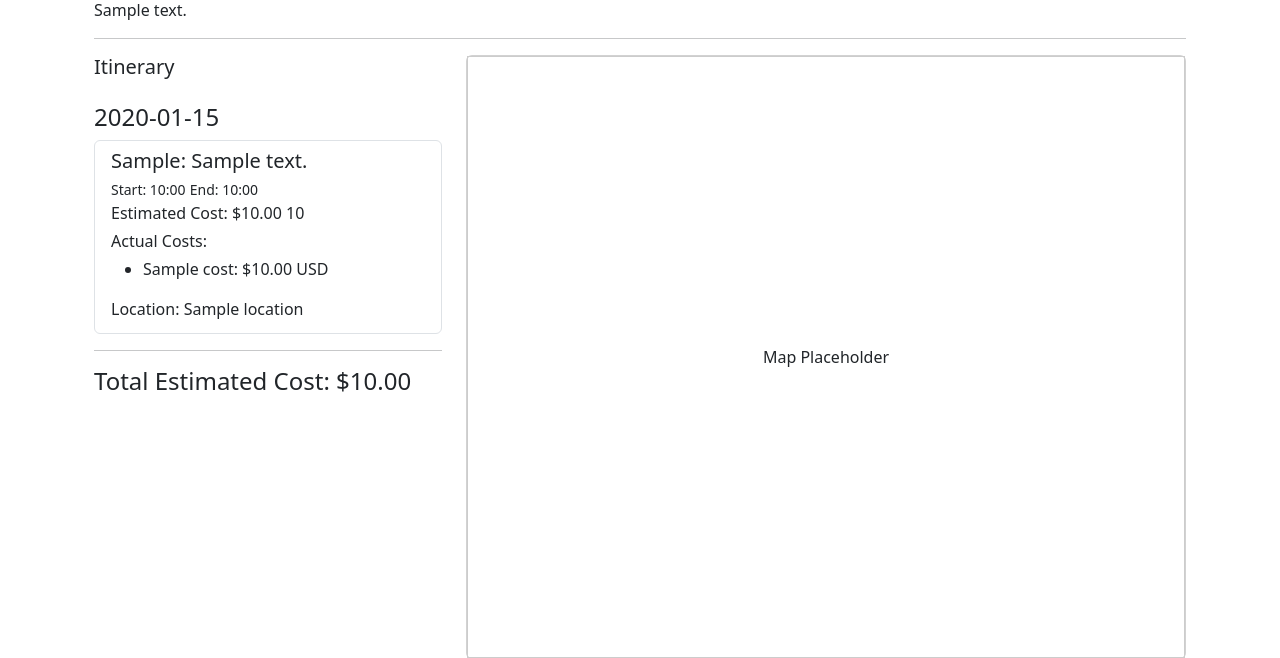
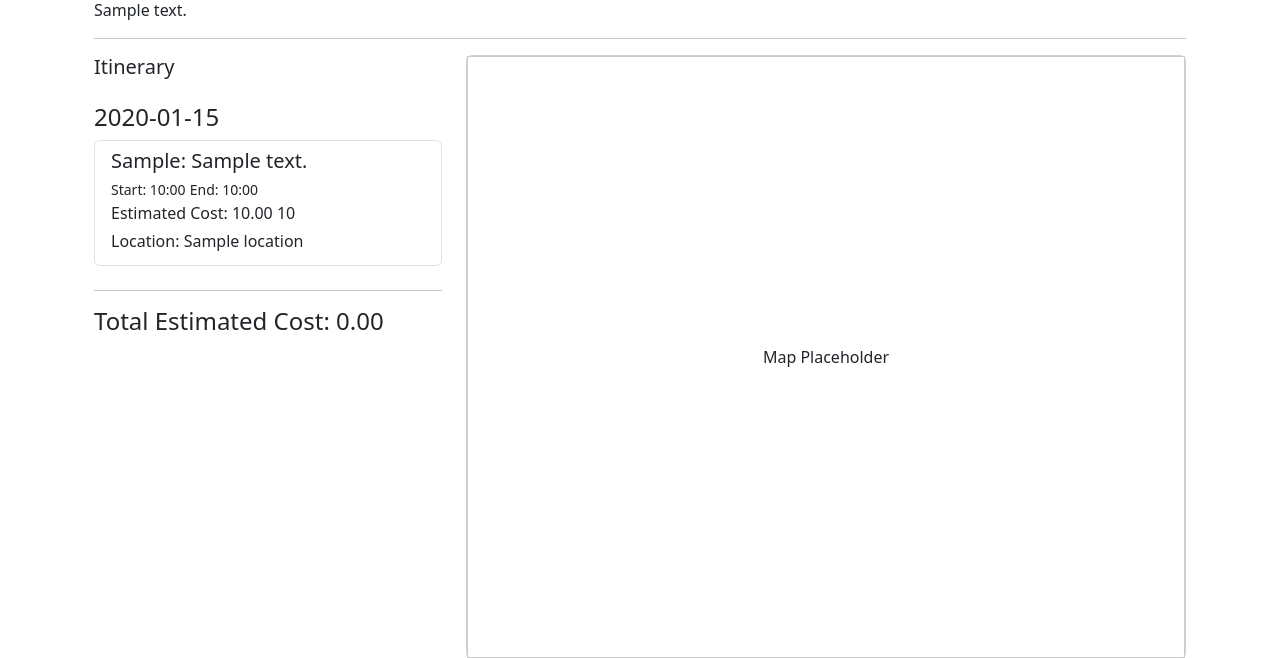
Before and after one commit to Valanche/AITravelPlanner-AI4SE-2025, a Flask app: template templates/plan_result.html in a window 1280 px wide. Shown: the part 168-826 px from the top of the page. Run offline with Flask 3, Linux system fonts and the light colour scheme; the template is opened without the code that fills it: most values are stand-ins (such as "Sample title", 1, 10 or a date in 2020); some libraries are stand-ins or nearby versions.

Commit message:
feat: Implement CRUD for actual costs and improve UI
This commit introduces full CRUD (Create, Read, Update, Delete) functionality for actual costs and improves the user interface for displaying and managing them.

- **CRUD for Actual Costs:**
  - Adds `create_actual_cost` and `delete_actual_cost` functions to `models.py`.
  - Adds corresponding routes in `app.py` to handle the creation and deletion of actual costs.
- **UI Improvements:**
  - Itinerary items are now clickable to expand and collapse the actual costs section.
  - The "Actual Costs" section is now only displayed on the plan details page, not on the newly generated plan page.
  - A form for adding new actual costs is now available in the expanded view.
  - Delete buttons have been added for each actual cost entry.
- **Styling:**
  - Added spacing between itinerary items.
  - Removed the "$" symbol from cost displays.
- **Bug Fixes:**
  - Fixed a bug where clicking on an input field would cause the actual costs section to disappear.
  - Corrected the `created_at` timestamp generation to remove microseconds.

```diff
--- a/app.py
+++ b/app.py
@@ -143,7 +143,7 @@ def view_plan(plan_id):
         flash("Plan not found or you don't have access.", "danger")
         return redirect(url_for('my_plans'))
 
-    return render_template('plan_details.html', plan=plan)
+    return render_template('plan_details.html', plan=plan, is_details_view=True)
 
 @app.route('/generate-plan', methods=['POST'])
 @login_required
@@ -159,7 +159,7 @@ def generate_plan_route():
     # Store plan in session to be able to save it later
     session['generated_plan'] = plan.to_dict()
 
-    return render_template('plan_result.html', plan=plan)
+    return render_template('plan_result.html', plan=plan, is_details_view=False)
 
 @app.route('/save-plan', methods=['POST'])
 @login_required
@@ -226,6 +226,33 @@ def delete_plan_route(plan_id):
     flash("Plan deleted successfully.", "success")
     return redirect(url_for('my_plans'))
 
+@app.route('/itinerary-item/<item_id>/costs', methods=['POST'])
+@login_required
+def create_actual_cost_route(item_id):
+    name = request.form.get('name')
+    amount = float(request.form.get('amount'))
+    currency = request.form.get('currency')
+    plan_id = request.form.get('plan_id')
+
+    cost = models.ActualCost(
+        itinerary_item_id=item_id,
+        name=name,
+        amount=amount,
+        currency=currency
+    )
+    models.create_actual_cost(cost)
+
+    flash("Actual cost added successfully!", "success")
+    return redirect(url_for('view_plan', plan_id=plan_id))
+
+@app.route('/actual-cost/<cost_id>/delete', methods=['POST'])
+@login_required
+def delete_actual_cost_route(cost_id):
+    plan_id = request.form.get('plan_id')
+    models.delete_actual_cost(cost_id)
+    flash("Actual cost deleted successfully!", "success")
+    return redirect(url_for('view_plan', plan_id=plan_id))
+
 @app.route('/logout')
 def logout():
     session.pop('user', None)
--- a/templates/_plan_view.html
+++ b/templates/_plan_view.html
@@ -7,29 +7,55 @@
                 <h4 class="mt-4">{{ day.date.strftime('%Y-%m-%d') }}</h4>
                 <div class="list-group">
                     {% for item in day.items %}
-                        {% set total_estimated_cost.value = total_estimated_cost.value + item.estimated_cost %}
-                        <div class="list-group-item">
+                        <div class="list-group-item mb-2" onclick="toggleActualCosts('{{ item.id }}')" style="cursor: pointer;">
                             <h5 class="mb-1">{{ item.item_type }}: {{ item.description }}</h5>
                             <small>Start: {{ item.start_time.strftime('%H:%M') if item.start_time else 'N/A' }}</small>
                             <small>End: {{ item.end_time.strftime('%H:%M') if item.end_time else 'N/A' }}</small>
-                            <p class="mb-1">Estimated Cost: ${{ "%.2f"|format(item.estimated_cost) }} {{ item.estimated_cost_currency }}</p>
-                            <div>
-                                <p class="mb-1">Actual Costs:</p>
-                                <ul>
-                                    {% for cost in item.actual_costs %}
-                                        <li>{{ cost.name }}: ${{ "%.2f"|format(cost.amount) }} {{ cost.currency }}</li>
-                                    {% endfor %}
-                                </ul>
-                            </div>
+                            <p class="mb-1">Estimated Cost: {{ "%.2f"|format(item.estimated_cost) }} {{ item.estimated_cost_currency }}</p>
                             {% if item.location %}
                                 <p class="mb-1">Location: {{ item.location.name }}</p>
                             {% endif %}
                         </div>
+                        {% if is_details_view %}
+                        <div id="actual-costs-{{ item.id }}" class="list-group-item mb-2" style="display: none;" onclick="event.stopPropagation();">
+                            <p class="mb-1 mt-2">Actual Costs:</p>
+                            <ul>
+                                {% for cost in item.actual_costs %}
+                                    <li class="d-flex justify-content-between align-items-center">
+                                        {{ cost.name }}: {{ "%.2f"|format(cost.amount) }} {{ cost.currency }}
+                                        <form action="{{ url_for('delete_actual_cost_route', cost_id=cost.id) }}" method="post" onsubmit="return confirm('Are you sure you want to delete this cost?');">
+                                            <input type="hidden" name="plan_id" value="{{ plan.id }}">
+                                            <button type="submit" class="btn btn-danger btn-sm">Delete</button>
+                                        </form>
+                                    </li>
+                                {% endfor %}
+                            </ul>
+                            <hr>
+                            <h6>Add New Cost</h6>
+                            <form action="{{ url_for('create_actual_cost_route', item_id=item.id) }}" method="post">
+                                <input type="hidden" name="plan_id" value="{{ plan.id }}">
+                                <div class="row">
+                                    <div class="col">
+                                        <input type="text" name="name" class="form-control" placeholder="Name" required>
+                                    </div>
+                                    <div class="col">
+                                        <input type="number" name="amount" class="form-control" placeholder="Amount" required step="0.01">
+                                    </div>
+                                    <div class="col">
+                                        <input type="text" name="currency" class="form-control" placeholder="Currency" required>
+                                    </div>
+                                    <div class="col">
+                                        <button type="submit" class="btn btn-primary btn-sm">Add</button>
+                                    </div>
+                                </div>
+                            </form>
+                        </div>
+                        {% endif %}
                     {% endfor %}
                 </div>
             {% endfor %}
             <hr>
-            <h4>Total Estimated Cost: ${{ "%.2f"|format(total_estimated_cost.value) }}</h4>
+            <h4>Total Estimated Cost: {{ "%.2f"|format(total_estimated_cost.value) }}</h4>
         {% else %}
             <p>No itinerary items for this plan.</p>
         {% endif %}
@@ -44,3 +70,14 @@
         </div>
     </div>
 </div>
+
+<script>
+function toggleActualCosts(itemId) {
+    var x = document.getElementById("actual-costs-" + itemId);
+    if (x.style.display === "none") {
+        x.style.display = "block";
+    } else {
+        x.style.display = "none";
+    }
+}
+</script>
```
Also changed, not shown: models.py (+18 -2 lines).
